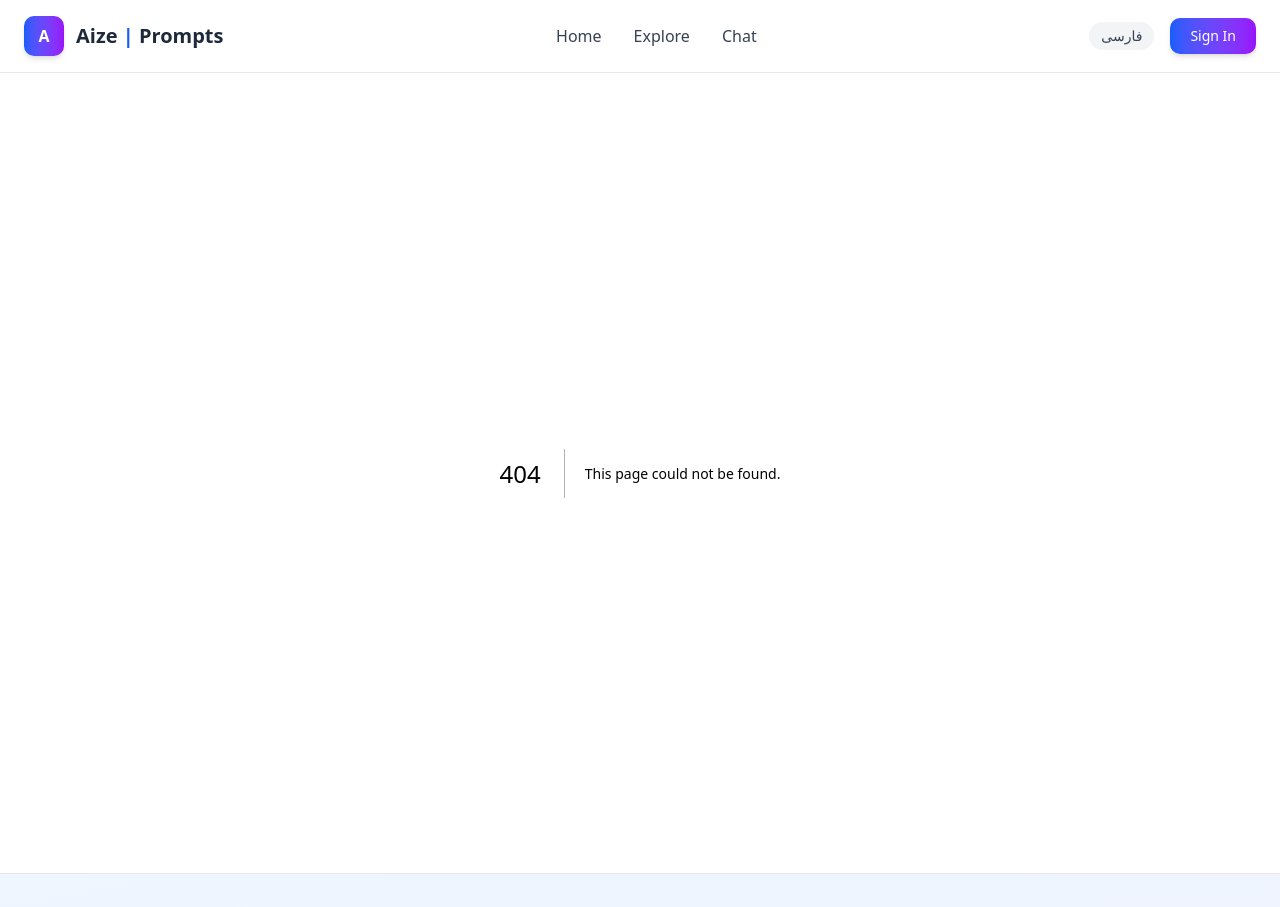
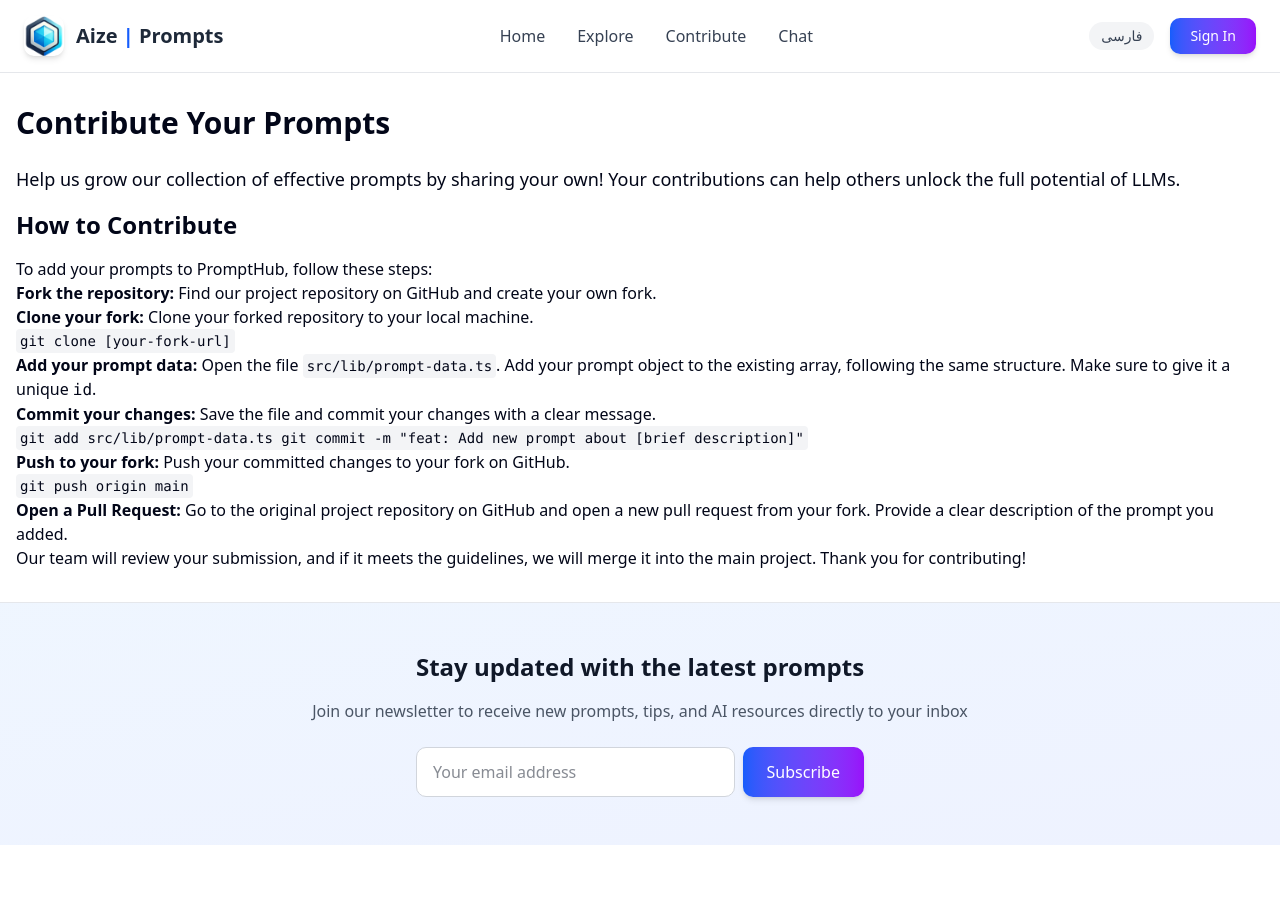
Before and after one commit to aize-team/prompthub, a Next.js app: page /contribute in a window 1280 px wide. Before the commit this address had no page. Shown: the top 907 px of the page. Built offline with nearby package versions, Linux system fonts and the light colour scheme.

Commit message:
add aize logo and contribute page

```diff
--- /dev/null
+++ b/src/app/contribute/page.tsx
@@ -0,0 +1,50 @@
+import React from 'react';
+
+const ContributePage = () => {
+  return (
+    <div className="container mx-auto px-4 py-8">
+      <h1 className="text-3xl font-bold mb-6">Contribute Your Prompts</h1>
+      <p className="mb-4 text-lg">
+        Help us grow our collection of effective prompts by sharing your own!
+        Your contributions can help others unlock the full potential of LLMs.
+      </p>
+      <h2 className="text-2xl font-semibold mb-4">How to Contribute</h2>
+      <div className="prose dark:prose-invert">
+        <p>To add your prompts to PromptHub, follow these steps:</p>
+        <ol>
+          <li>
+            <strong>Fork the repository:</strong> Find our project repository on GitHub and create your own fork.
+          </li>
+          <li>
+            <strong>Clone your fork:</strong> Clone your forked repository to your local machine.
+            <pre><code className="bg-gray-100 p-1 rounded text-sm">git clone [your-fork-url]</code></pre>
+          </li>
+          <li>
+            <strong>Add your prompt data:</strong> Open the file <code className="bg-gray-100 p-1 rounded text-sm">src/lib/prompt-data.ts</code>.
+            Add your prompt object to the existing array, following the same structure.
+            Make sure to give it a unique <code>id</code>.
+          </li>
+          <li>
+            <strong>Commit your changes:</strong> Save the file and commit your changes with a clear message.
+            <pre><code className="bg-gray-100 p-1 rounded text-sm">git add src/lib/prompt-data.ts
+git commit -m "feat: Add new prompt about [brief description]"</code></pre>
+          </li>
+          <li>
+            <strong>Push to your fork:</strong> Push your committed changes to your fork on GitHub.
+            <pre><code className="bg-gray-100 p-1 rounded text-sm">git push origin main</code></pre>
+          </li>
+          <li>
+            <strong>Open a Pull Request:</strong> Go to the original project repository on GitHub and open a new pull request from your fork.
+            Provide a clear description of the prompt you added.
+          </li>
+        </ol>
+        <p>
+          Our team will review your submission, and if it meets the guidelines, we will merge it into the main project.
+          Thank you for contributing!
+        </p>
+      </div>
+    </div>
+  );
+};
+
+export default ContributePage;
--- a/src/components/Footer.tsx
+++ b/src/components/Footer.tsx
@@ -1,5 +1,6 @@
 'use client';
 
+import Image from 'next/image';
 import Link from 'next/link';
 import { useLanguage } from '@/context/LanguageContext';
 
@@ -35,8 +36,12 @@ const Footer = () => {
           {/* Company Info */}
           <div className="col-span-1 md:col-span-1">
             <Link href="/" className="flex items-center mb-6 group">
-              <div className="w-10 h-10 rounded-lg bg-gradient-to-r from-blue-600 to-purple-600 flex items-center justify-center text-white font-bold mr-3 shadow-md group-hover:shadow-lg transition-all duration-300">
-                A
+              <div className="w-10 h-10 rounded-lg mr-3 shadow-md group-hover:shadow-lg transition-all duration-300">
+                <Image
+                  src="/logo.png"
+                  alt="Aize Logo"
+                  width={40} height={40}
+                />
               </div>
               <span className="text-lg font-bold text-gray-800 dark:text-white group-hover:text-blue-600 dark:group-hover:text-blue-400 transition-colors">
                 Aize <span className="text-blue-600 dark:text-blue-400">|</span> Prompts
@@ -55,7 +60,7 @@ const Footer = () => {
               <a href="#" className="w-10 h-10 rounded-full bg-gray-100 dark:bg-gray-800 flex items-center justify-center text-gray-600 dark:text-gray-400 hover:bg-blue-100 dark:hover:bg-blue-900/30 hover:text-blue-600 dark:hover:text-blue-400 transition-colors">
                 <span className="sr-only">GitHub</span>
                 <svg className="h-5 w-5" fill="currentColor" viewBox="0 0 24 24" aria-hidden="true">
-                  <path fillRule="evenodd" d="M12 2C6.477 2 2 6.484 2 12.017c0 4.425 2.865 8.18 6.839 9.504.5.092.682-.217.682-.483 0-.237-.008-.868-.013-1.703-2.782.605-3.369-1.343-3.369-1.343-.454-1.158-1.11-1.466-1.11-1.466-.908-.62.069-.608.069-.608 1.003.07 1.531 1.032 1.531 1.032.892 1.53 2.341 1.088 2.91.832.092-.647.35-1.088.636-1.338-2.22-.253-4.555-1.113-4.555-4.951 0-1.093.39-1.988 1.029-2.688-.103-.253-.446-1.272.098-2.65 0 0 .84-.27 2.75 1.026A9.564 9.564 0 0112 6.844c.85.004 1.705.115 2.504.337 1.909-1.296 2.747-1.027 2.747-1.027.546 1.379.202 2.398.1 2.651.64.7 1.028 1.595 1.028 2.688 0 3.848-2.339 4.695-4.566 4.943.359.309.678.92.678 1.855 0 1.338-.012 2.419-.012 2.747 0 .268.18.58.688.482A10.019 10.019 0 0022 12.017C22 6.484 17.522 2 12 2z" clipRule="evenodd" />
+                  <path fillRule="evenodd" d="M12 2C6.477 2 2 6.484 2 12.017c0 4.425 2.865 8.18 6.839 9.504.5.092.682-.217.682-.483 0-.237-.008-.868-.013-1.703-2.782.605-3.369-1.343-3.369-1.343-.454-1.158-1.11-1.466-1.11-1.466-.908-.62.069-.608.069-.608 1.003.07 1.531 1.032 1.531 1.032.892 1.53 2.341 1.088 2.91.832.092-.647.35-1.088.636-1.338-2.22-.253-4.555-1.113-4.555-4.951 0-1.093.39-1.988 1.029-2.688-.103-.253-.446-1.272.098-2.65 0 0 .84-.27 2.75 1.026A9.564 9.564 0 0112 6.844c.85.004 1.705.115 2.504.337 1.909-1.296 2.747-1.027 2.747-1.027.546 1.379.202 2.398.1 2.651.64.7 1.028 1.595 1.028 2.688 0 3.848-2.339 4.695-4.943.359.309.678.92.678 1.855 0 1.338-.012 2.419-.012 2.747 0 .268.18.58.688.482A10.019 10.019 0 0022 12.017C22 6.484 17.522 2 12 2z" clipRule="evenodd" />
                 </svg>
               </a>
               <a href="#" className="w-10 h-10 rounded-full bg-gray-100 dark:bg-gray-800 flex items-center justify-center text-gray-600 dark:text-gray-400 hover:bg-blue-100 dark:hover:bg-blue-900/30 hover:text-blue-600 dark:hover:text-blue-400 transition-colors">
@@ -131,6 +136,14 @@ const Footer = () => {
                   {t('footer.explore')}
                 </Link>
               </li>
+              {/* Added Contribute Link */}
+               <li>
+                <Link href="/contribute" className="text-gray-600 dark:text-gray-400 hover:text-blue-600 dark:hover:text-blue-400 transition-colors flex items-center">
+                  <span className="mr-2 text-blue-600 dark:text-blue-400">›</span>
+                  {/* TODO: Add 'footer.contribute' key to your translation files */}
+                  Contribute
+                </Link>
+              </li>
               <li>
                 <Link href="/signin" className="text-gray-600 dark:text-gray-400 hover:text-blue-600 dark:hover:text-blue-400 transition-colors flex items-center">
                   <span className="mr-2 text-blue-600 dark:text-blue-400">›</span>
--- a/src/components/Header.tsx
+++ b/src/components/Header.tsx
@@ -33,8 +33,8 @@ const Header = () => {
           {/* Logo and Brand Name */}
           <div className="flex items-center">
             <Link href="/" className="flex items-center group">
-              <div className="w-10 h-10 rounded-lg bg-gradient-to-r from-blue-600 to-purple-600 flex items-center justify-center text-white font-bold mr-3 shadow-md group-hover:shadow-lg transition-all duration-300 transform group-hover:scale-105">
-                A
+              <div className="w-10 h-10 rounded-lg flex items-center justify-center mr-3 shadow-md group-hover:shadow-lg transition-all duration-300 transform group-hover:scale-105">
+                <img src="/logo.png" alt="Aize Logo" className="w-full h-full object-cover rounded-lg" />
               </div>
               <span className="text-xl font-bold text-gray-800 dark:text-white group-hover:text-blue-600 dark:group-hover:text-blue-400 transition-colors">
                 Aize <span className="text-blue-600 dark:text-blue-400">|</span> Prompts
@@ -50,6 +50,12 @@ const Header = () => {
             </Link>
             <Link href="/explore" className="text-gray-700 dark:text-gray-300 hover:text-blue-600 dark:hover:text-blue-400 font-medium transition-colors relative group py-2">
               {t('header.explore')}
+              <span className="absolute bottom-0 left-0 w-0 h-0.5 bg-blue-600 dark:bg-blue-400 transition-all duration-300 group-hover:w-full"></span>
+            </Link>
+            {/* Added Contribute Link */}
+            <Link href="/contribute" className="text-gray-700 dark:text-gray-300 hover:text-blue-600 dark:hover:text-blue-400 font-medium transition-colors relative group py-2">
+              {/* TODO: Add 'header.contribute' key to your translation files */}
+              Contribute
               <span className="absolute bottom-0 left-0 w-0 h-0.5 bg-blue-600 dark:bg-blue-400 transition-all duration-300 group-hover:w-full"></span>
             </Link>
             <Link href="https://chat.aize.dev/" target="_blank" className="text-gray-700 dark:text-gray-300 hover:text-blue-600 dark:hover:text-blue-400 font-medium transition-colors relative group py-2">
@@ -103,6 +109,15 @@ const Header = () => {
               >
                 {t('header.explore')}
               </Link>
+               {/* Added Contribute Link */}
+              <Link
+                href="/contribute"
+                className="text-gray-700 dark:text-gray-300 hover:text-blue-600 dark:hover:text-blue-400 font-medium transition-colors"
+                onClick={() => setIsMobileMenuOpen(false)}
+              >
+                 {/* TODO: Add 'header.contribute' key to your translation files */}
+                 Contribute
+              </Link>
               <Link
                 href="https://chat.aize.dev/"
                 target="_blank"
```
Also changed, not shown: public/logo.png (renamed from public/favicon-96x96.png).
